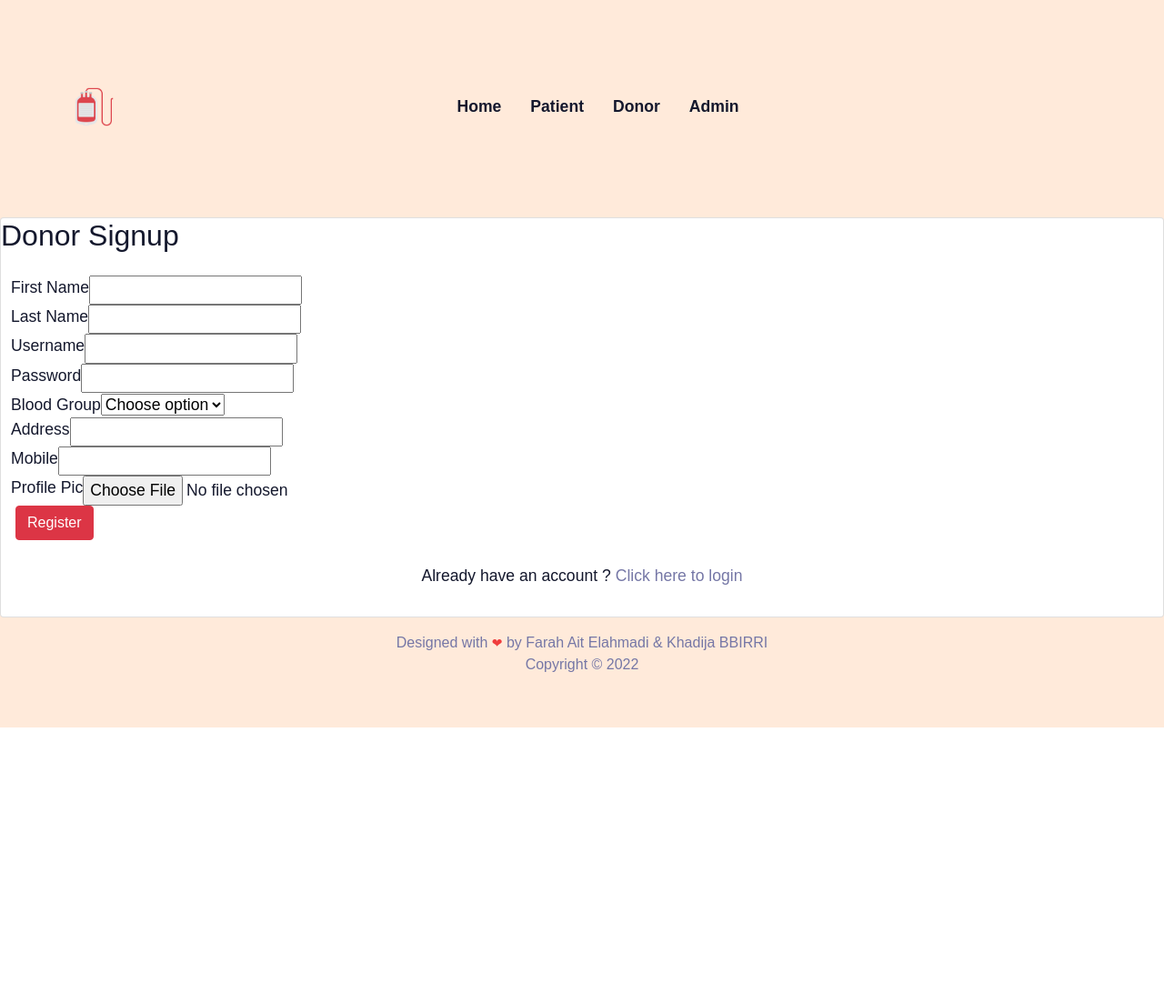
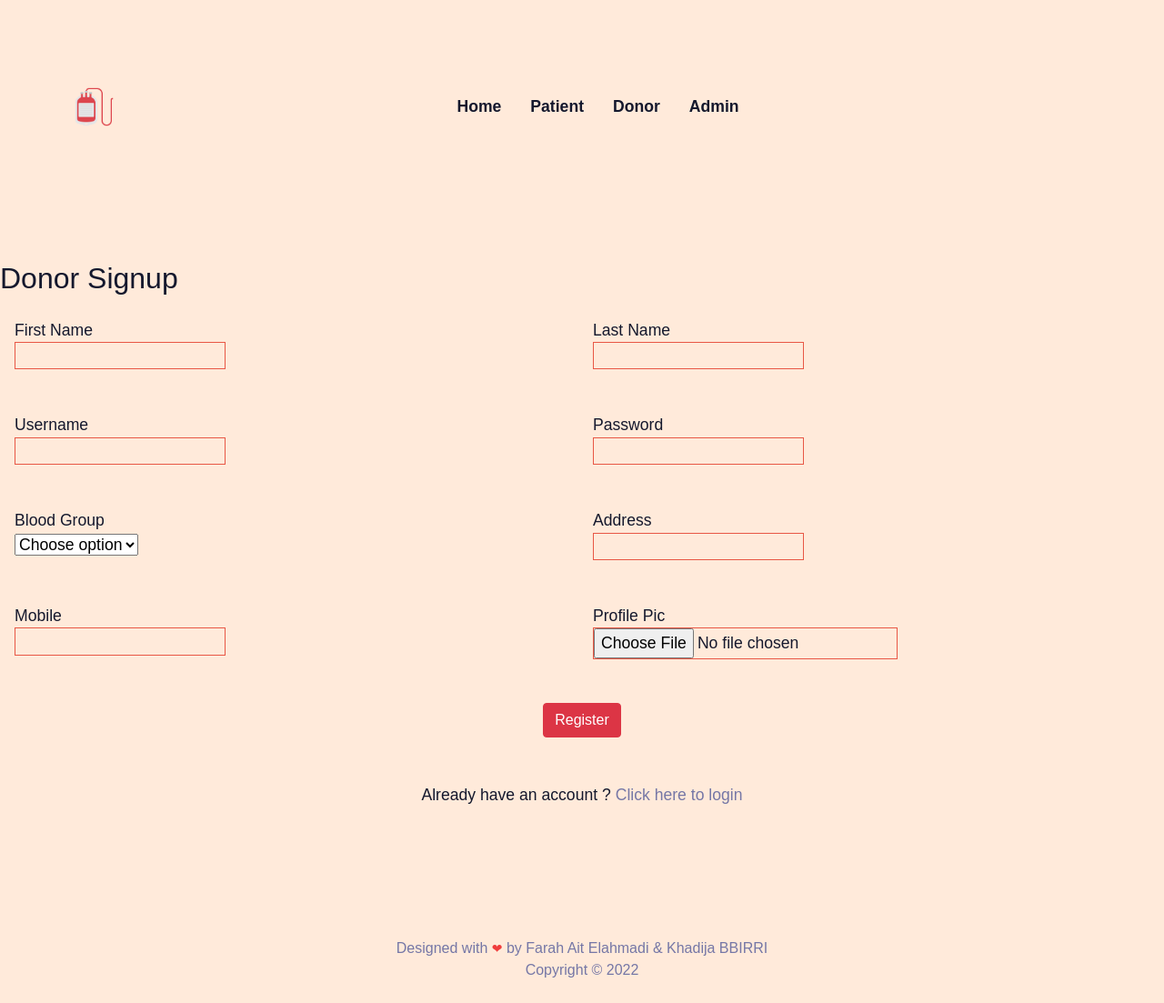
Before and after one commit to Ray0Emma/DjangoBloodBank, a Django app: page /donor/donorsignup in a window 1280 px wide. Shown: the whole page at 91% size. Before the commit the page ends 800 px from the top, so only its background shows below. Run offline with Django 3.2, Linux system fonts and the light colour scheme; some libraries are stand-ins or nearby versions.

Commit message:
feat:changed donner signup and login

```diff
--- a/templates/donor/donorsignup.html
+++ b/templates/donor/donorsignup.html
@@ -1,45 +1,19 @@
+{% extends 'patient/signinbase.html' %}
+{% block content %}
+{% load widget_tweaks %}
 {%load static%}
-{% load widget_tweaks %}
-<!DOCTYPE html>
-<html lang="en" dir="ltr">
-
-<head>
-
-    <link rel="stylesheet" href="https://maxcdn.bootstrapcdn.com/bootstrap/4.0.0/css/bootstrap.min.css"
-        integrity="sha384-Gn5384xqQ1aoWXA+058RXPxPg6fy4IWvTNh0E263XmFcJlSAwiGgFAW/dAiS6JXm" crossorigin="anonymous">
-
-    <link rel="stylesheet" href="https://cdnjs.cloudflare.com/ajax/libs/font-awesome/5.14.0/css/all.css">
-
-    <!-- Font special for pages-->
-    <link href="https://fonts.googleapis.com/css?family=Open+Sans:300,300i,400,400i,600,600i,700,700i,800,800i"
-        rel="stylesheet">
-
-    <!-- Main CSS-->
-
-    <link href="{% static "css/main.css" %}" rel="stylesheet" media="all">
-    <style>
-
-    </style>
-</head>
-
-<body>
-    {% include "blood/navbar.html" %}
-
-
-
-
-    <div class="page-wrapper bg-gra-03 p-t-45 p-b-50">
+    <div class="page-wrapper pb-5">
         <div class="wrapper wrapper--w790">
             <br><br><br>
-            <div class="card card-5">
+            <div class="my-5">
                 <div class="card-heading">
-                    <h2 class="title">Donor Signup</h2>
+                    <h2 class="title orange-tx">Donor Signup</h2>
                 </div>
                 <div class="card-body">
-                    <form method="POST" autocomplete="off" enctype="multipart/form-data">
+                    <form class="row justify-content-center" method="POST" autocomplete="off" enctype="multipart/form-data">
                         {% csrf_token %}
 
-                        <div class="form-row">
+                        <div class="col-6 mb-5">
                             <div class="name">First Name</div>
                             <div class="value">
                                 <div class="input-group">
@@ -48,7 +22,7 @@
                             </div>
                         </div>
 
-                        <div class="form-row">
+                        <div class="col-6 mb-5">
                             <div class="name">Last Name</div>
                             <div class="value">
                                 <div class="input-group">
@@ -57,7 +31,7 @@
                             </div>
                         </div>
 
-                        <div class="form-row">
+                        <div class="col-6 mb-5">
                             <div class="name">Username</div>
                             <div class="value">
                                 <div class="input-group">
@@ -66,7 +40,7 @@
                             </div>
                         </div>
 
-                        <div class="form-row">
+                        <div class="col-6 mb-5">
                             <div class="name">Password</div>
                             <div class="value">
                                 <div class="input-group">
@@ -79,7 +53,7 @@
 
 
 
-                        <div class="form-row">
+                        <div class="col-6 mb-5">
                             <div class="name">Blood Group</div>
                             <div class="value">
                                 <div class="input-group">
@@ -103,7 +77,7 @@
 
 
 
-                        <div class="form-row">
+                        <div class="col-6 mb-5">
                             <div class="name">Address</div>
                             <div class="value">
                                 <div class="input-group">
@@ -112,7 +86,7 @@
                             </div>
                         </div>
 
-                        <div class="form-row">
+                        <div class="col-6 mb-5">
                             <div class="name">Mobile</div>
                             <div class="value">
                                 <div class="input-group">
@@ -121,7 +95,7 @@
                             </div>
                         </div>
 
-                        <div class="form-row">
+                        <div class="col-6 mb-5">
                             <div class="name">Profile Pic</div>
                             <div class="value">
                                 <div class="input-group">
@@ -132,32 +106,16 @@
 
 
 
-                        <div>
+                        <div class="text-center">
                             <button class="btn btn--radius-2 btn-danger" type="submit">Register</button>
                         </div>
                     </form>
                     <br>
-                    <p style="text-align: center;">Already have an account ? <a style="text-decoration: none;"
+                    <p class="mt-4" style="text-align: center;">Already have an account ? <a style="text-decoration: none;"
                             href="/donor/donorlogin">Click here to login</a></p>
 
                 </div>
             </div>
         </div>
     </div>
-
-    {% include "blood/footer.html" %}
-    <!-- Optional JavaScript -->
-    <!-- jQuery first, then Popper.js, then Bootstrap JS -->
-    <script src="https://code.jquery.com/jquery-3.2.1.slim.min.js"
-        integrity="sha384-KJ3o2DKtIkvYIK3UENzmM7KCkRr/rE9/Qpg6aAZGJwFDMVNA/GpGFF93hXpG5KkN" crossorigin="anonymous">
-    </script>
-    <script src="https://cdnjs.cloudflare.com/ajax/libs/popper.js/1.12.9/umd/popper.min.js"
-        integrity="sha384-ApNbgh9B+Y1QKtv3Rn7W3mgPxhU9K/ScQsAP7hUibX39j7fakFPskvXusvfa0b4Q" crossorigin="anonymous">
-    </script>
-    <script src="https://maxcdn.bootstrapcdn.com/bootstrap/4.0.0/js/bootstrap.min.js"
-        integrity="sha384-JZR6Spejh4U02d8jOt6vLEHfe/JQGiRRSQQxSfFWpi1MquVdAyjUar5+76PVCmYl" crossorigin="anonymous">
-    </script>
-
-</body>
-
-</html>
+    {% endblock content %}
```
Also changed, not shown: templates/donor/donorlogin.html (+13 -51 lines).
